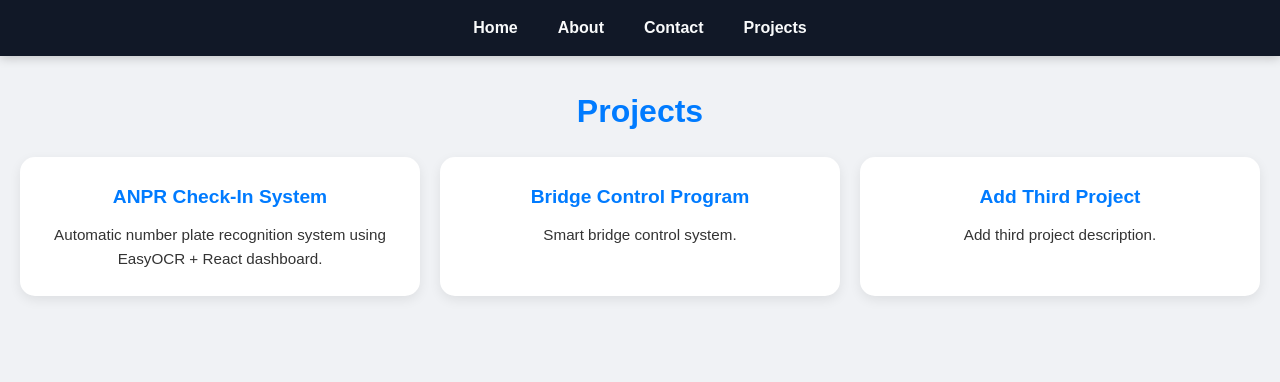
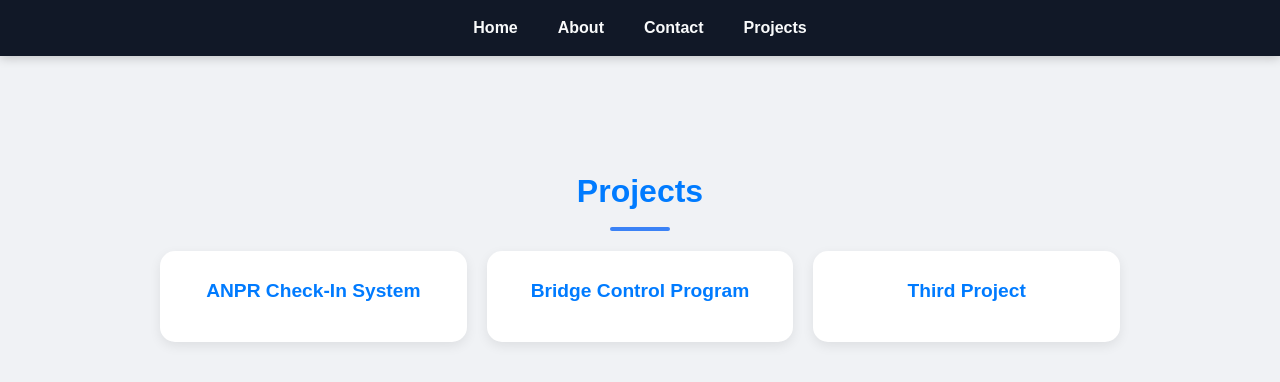
Before and after one commit to 76Trystan/portfolio-website, a React (Create React App) app: page /projects in a window 1280 px wide. Shown: the top 382 px of the page. Built offline with nearby package versions, Linux system fonts and the light colour scheme.

Commit message:
updated projects page

```diff
--- a/src/pages/Projects.js
+++ b/src/pages/Projects.js
@@ -1,3 +1,4 @@
+import { useState } from "react";
 import './Projects.css';
 
 export default function Projects() {
@@ -11,23 +12,34 @@ export default function Projects() {
       description: "Smart bridge control system.",
     },
     {
-      title: "Add Third Project",
-      description: "Add third project description.",
+      title: "Third Project",
+      description: "Description for third project.",
     },
   ];
 
+  const [openIndex, setOpenIndex] = useState(null);
+
+  const toggleCard = (index) => {
+    setOpenIndex(openIndex === index ? null : index);
+  };
+
   return (
-    <div className="page">
-      <h1 className="section-title">Projects</h1>
-
+    <section className="section projects-section">
+      <h2 className="section-title">Projects</h2>
       <div className="card-grid">
         {projects.map((project, index) => (
-          <div key={index} className="card">
+          <div
+            key={index}
+            className={`card ${openIndex === index ? "card-open" : ""}`}
+            onClick={() => toggleCard(index)}
+          >
             <h3>{project.title}</h3>
-            <p>{project.description}</p>
+            <div className="card-details">
+              {project.description}
+            </div>
           </div>
         ))}
       </div>
-    </div>
+    </section>
   );
 }
```
